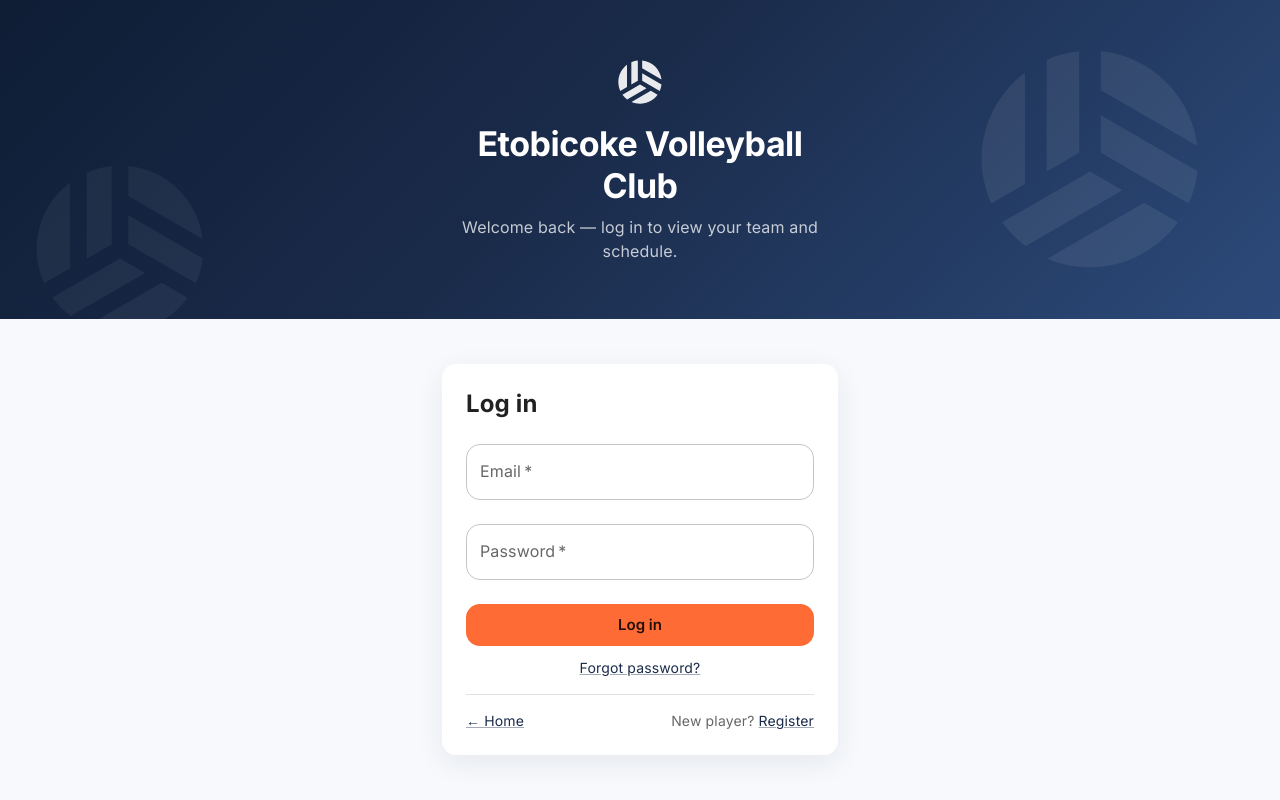
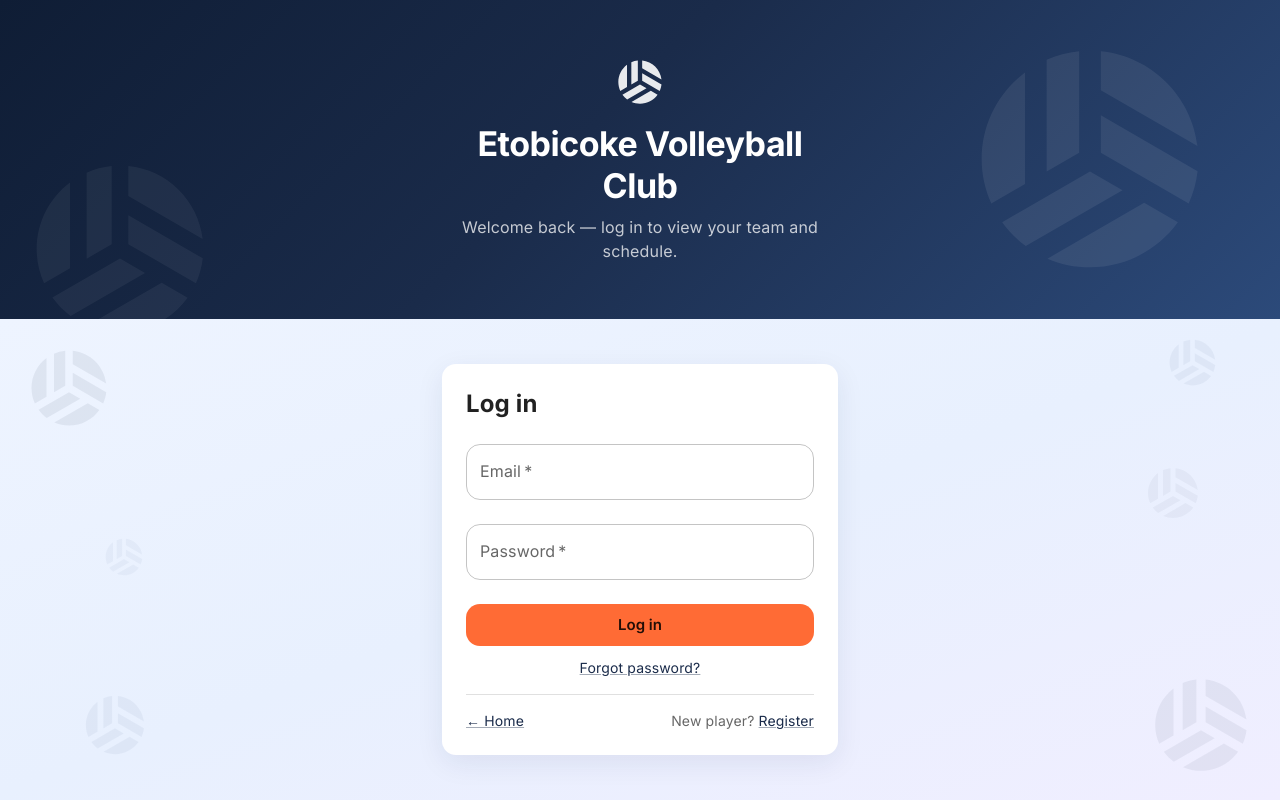
Before and after one commit to sanjay2621/etobicoke-volleyball-club, a React (Vite) app in the folder frontend/: page /login in a window 1280 px wide. Built offline with nearby package versions, Linux system fonts and the light colour scheme; no server answers.

Commit message:
Add light volleyball-patterned background to Login and Register form areas
Replace plain white backgrounds with a soft blue-purple gradient and scattered
faded volleyball icons so the pages feel cohesive with the dark banner above.

Co-Authored-By: Claude Sonnet 4.6 <noreply@anthropic.com>

```diff
--- a/frontend/src/pages/public/LoginPage.tsx
+++ b/frontend/src/pages/public/LoginPage.tsx
@@ -69,8 +69,24 @@ export function LoginPage() {
       </Box>
 
       {/* Form */}
-      <Box sx={{ flex: 1, display: 'grid', placeItems: 'center', py: 5 }}>
-      <Container maxWidth="xs">
+      <Box
+        sx={{
+          flex: 1,
+          display: 'grid',
+          placeItems: 'center',
+          py: 5,
+          background: 'linear-gradient(160deg, #EEF4FF 0%, #E8F0FE 50%, #F0EEFF 100%)',
+          position: 'relative',
+          overflow: 'hidden',
+        }}
+      >
+        <SportsVolleyballIcon sx={{ position: 'absolute', top: 24, left: 24,   fontSize: 90,  color: '#1A2B4A', opacity: 0.07, pointerEvents: 'none' }} />
+        <SportsVolleyballIcon sx={{ position: 'absolute', top: 16, right: 60,  fontSize: 55,  color: '#2C4A7A', opacity: 0.05, pointerEvents: 'none' }} />
+        <SportsVolleyballIcon sx={{ position: 'absolute', bottom: 40, left: 80, fontSize: 70, color: '#2C4A7A', opacity: 0.05, pointerEvents: 'none' }} />
+        <SportsVolleyballIcon sx={{ position: 'absolute', bottom: 20, right: 24, fontSize: 110, color: '#1A2B4A', opacity: 0.06, pointerEvents: 'none' }} />
+        <SportsVolleyballIcon sx={{ position: 'absolute', top: '45%', left: '8%', fontSize: 44, color: '#2C4A7A', opacity: 0.04, pointerEvents: 'none' }} />
+        <SportsVolleyballIcon sx={{ position: 'absolute', top: '30%', right: '6%', fontSize: 60, color: '#1A2B4A', opacity: 0.04, pointerEvents: 'none' }} />
+      <Container maxWidth="xs" sx={{ position: 'relative', zIndex: 1 }}>
         <Card elevation={3}>
           <CardContent sx={{ p: 3 }}>
             <Typography variant="h5" fontWeight={700} gutterBottom>
--- a/frontend/src/pages/public/RegisterPage.tsx
+++ b/frontend/src/pages/public/RegisterPage.tsx
@@ -189,7 +189,7 @@ export function RegisterPage() {
   }
 
   return (
-    <Box sx={{ minHeight: '100vh', bgcolor: 'background.default' }}>
+    <Box sx={{ minHeight: '100vh' }}>
       {/* Banner */}
       <Box
         sx={{
@@ -224,7 +224,23 @@ export function RegisterPage() {
         </Container>
       </Box>
 
-      <Container maxWidth="md" sx={{ py: 4 }}>
+      {/* Form area with light volleyball background */}
+      <Box
+        sx={{
+          background: 'linear-gradient(160deg, #EEF4FF 0%, #E8F0FE 50%, #F0EEFF 100%)',
+          position: 'relative',
+          overflow: 'hidden',
+          pb: 6,
+        }}
+      >
+        <SportsVolleyballIcon sx={{ position: 'absolute', top: 24,   right: 32,   fontSize: 100, color: '#1A2B4A', opacity: 0.06, pointerEvents: 'none' }} />
+        <SportsVolleyballIcon sx={{ position: 'absolute', top: 200,  left: 16,    fontSize: 70,  color: '#2C4A7A', opacity: 0.05, pointerEvents: 'none' }} />
+        <SportsVolleyballIcon sx={{ position: 'absolute', top: '40%', right: 10,  fontSize: 55,  color: '#2C4A7A', opacity: 0.04, pointerEvents: 'none' }} />
+        <SportsVolleyballIcon sx={{ position: 'absolute', bottom: 80, left: 60,   fontSize: 90,  color: '#1A2B4A', opacity: 0.05, pointerEvents: 'none' }} />
+        <SportsVolleyballIcon sx={{ position: 'absolute', bottom: 20, right: 80,  fontSize: 65,  color: '#2C4A7A', opacity: 0.04, pointerEvents: 'none' }} />
+        <SportsVolleyballIcon sx={{ position: 'absolute', top: '65%', left: '45%', fontSize: 48, color: '#1A2B4A', opacity: 0.03, pointerEvents: 'none' }} />
+
+      <Container maxWidth="md" sx={{ py: 4, position: 'relative', zIndex: 1 }}>
       {error && (
         <Alert severity="error" sx={{ mb: 2 }}>
           {error}
@@ -488,6 +504,7 @@ export function RegisterPage() {
         </CardContent>
       </Card>
       </Container>
+      </Box>
     </Box>
   );
 }
```
